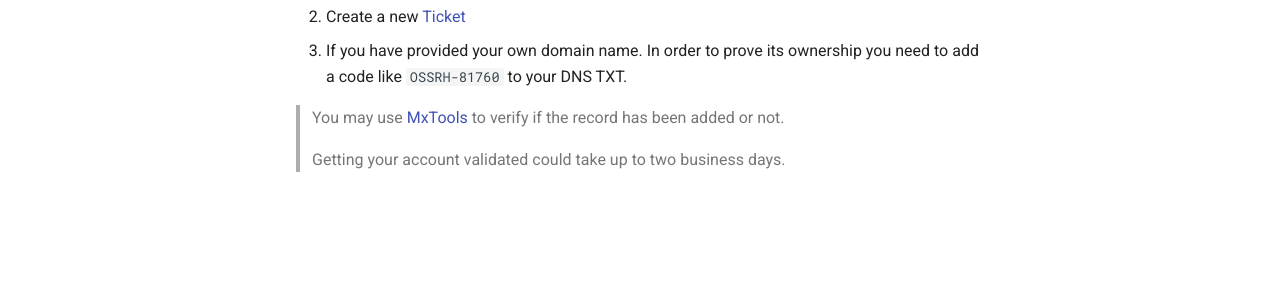
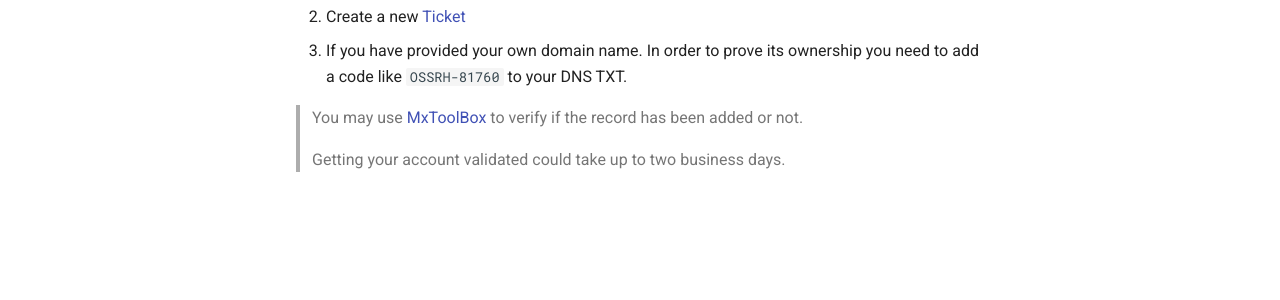
Before and after one commit to iAbhinav/testing-mkdocs, an MkDocs documentation site: the page built from docs/development/maven_central.md, in a window 1280 px wide. Shown: the part 385-685 px from the top of the page. Built offline with MkDocs 1.6.1 and Material for MkDocs 9.7.7, drawn with Linux system fonts in a browser that asks for light colours.

Commit message:
Update maven_central.md

```diff
--- a/docs/development/maven_central.md
+++ b/docs/development/maven_central.md
@@ -11,6 +11,6 @@
 2. Create a new [Ticket](https://issues.sonatype.org/secure/CreateIssue.jspa?pid=10134&issuetype=21)
 3. If you have provided your own domain name. In order to prove its ownership you need to add a code like `OSSRH-81760` to your DNS TXT.
 
-> You may use [MxTools](https://mxtoolbox.com/SuperTool.aspx) to verify if the record has been added or not.
+> You may use [MxToolBox](https://mxtoolbox.com/SuperTool.aspx) to verify if the record has been added or not.
 
 > Getting your account validated could take up to two business days.
```
